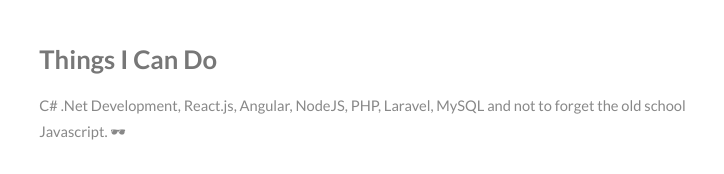
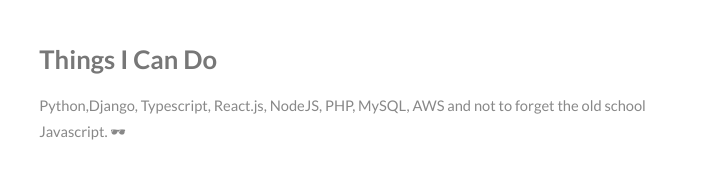
Before and after one commit to pranay-24/portfolio, a plain HTML site: page index.html in a window 1280 px wide. Shown: the part 613-787 px from the top of the page, 124-848 px from the left. Drawn offline with nearby package versions, Linux system fonts and the light colour scheme.

Commit message:
skills added

```diff
--- a/index.html
+++ b/index.html
@@ -111,7 +111,7 @@
 			<section id="two">
 				<div class="container">
 					<h3>Things I Can Do</h3>
-					<p>C# .Net Development, React.js, Angular, NodeJS, PHP, Laravel, MySQL  and not to forget the old school
+					<p>Python,Django, Typescript, React.js, NodeJS, PHP, MySQL, AWS  and not to forget the old school
 						Javascript. &#128374; </p>
 					<ul class="feature-icons">
 						<li class="icon solid fa-code">I can write some code</li>
```
